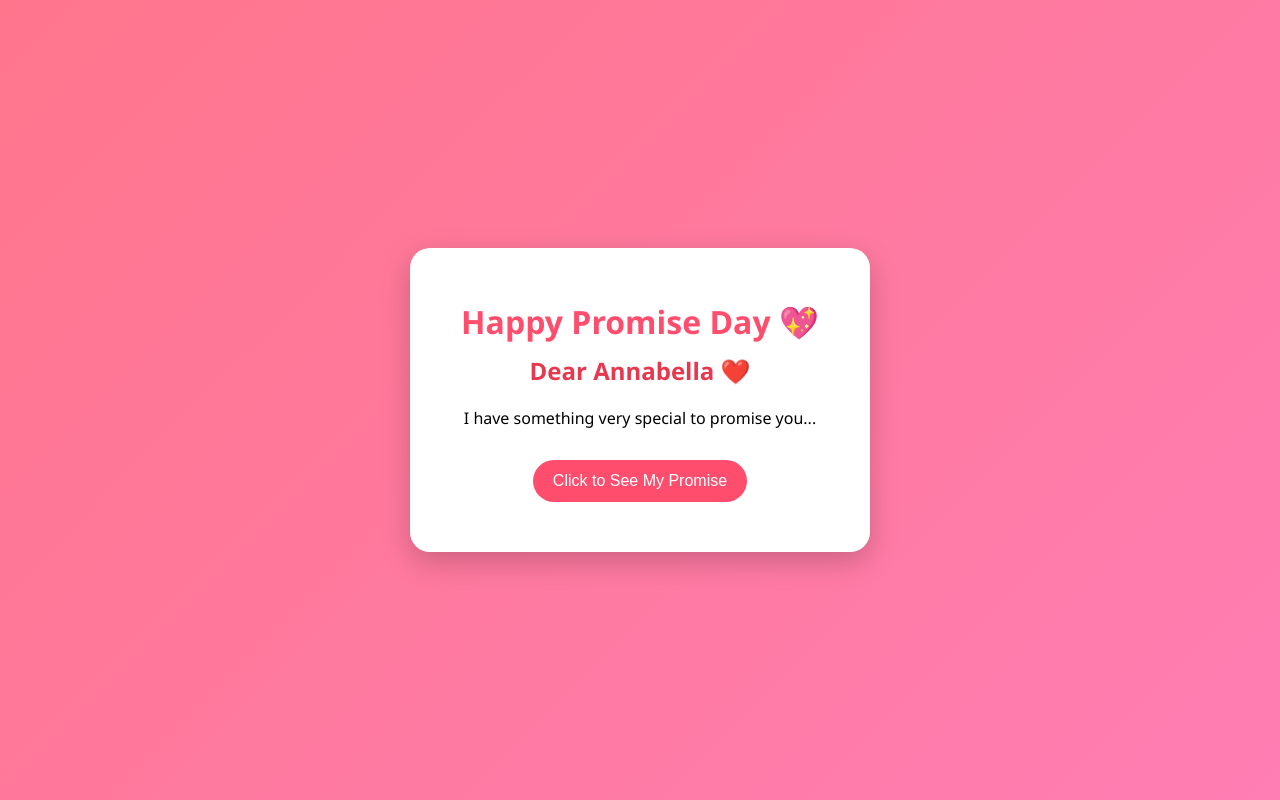
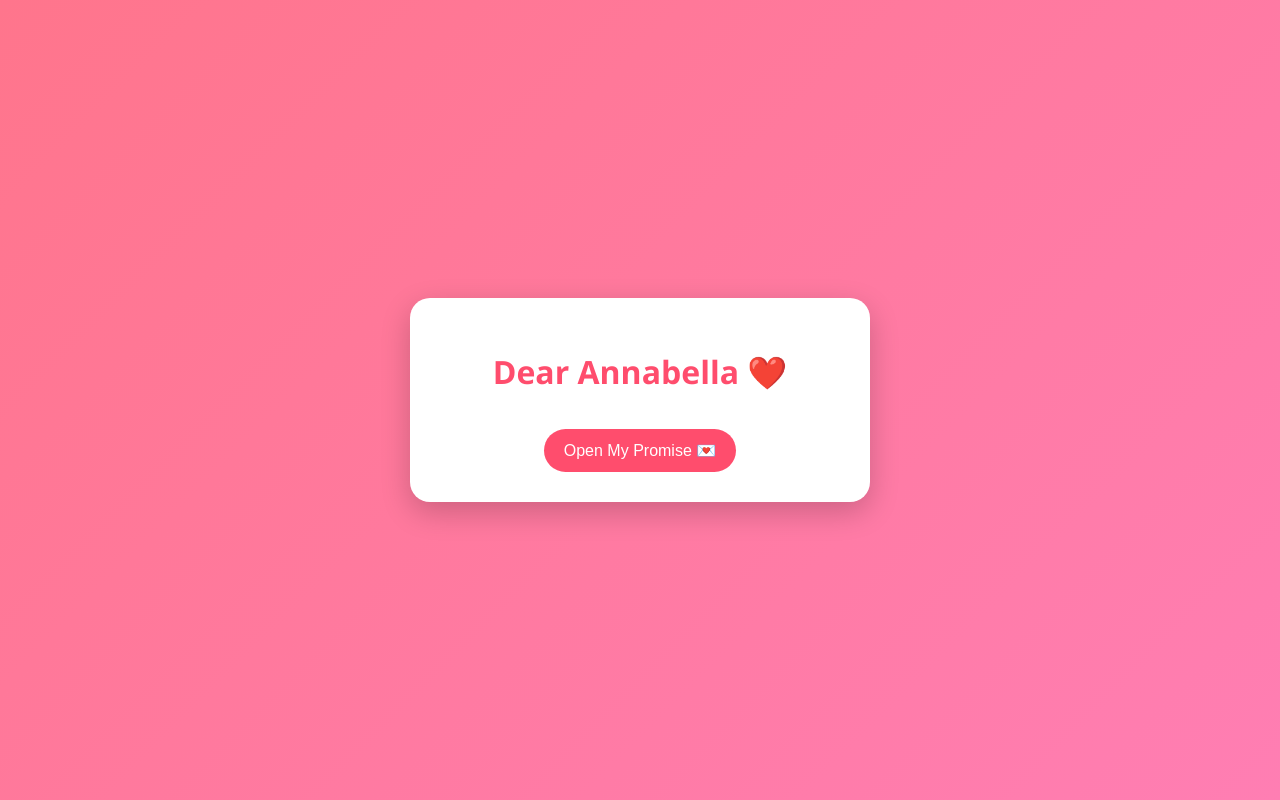
Before and after one commit to kapilbalodi/Annabella, a plain HTML site: page index.html in a window 1280 px wide. Drawn offline with Linux system fonts and the light colour scheme.

Commit message:
Update index.html

```diff
--- a/index.html
+++ b/index.html
@@ -9,14 +9,12 @@
 <body>
 
   <div class="container">
-    <h1>Happy Promise Day 💖</h1>
-    <h2>Dear Annabella ❤️</h2>
-    <p>I have something very special to promise you...</p>
+    <h1>Dear Annabella ❤️</h1>
+    <div id="typingText"></div>
+    <button onclick="startTyping()">Open My Promise 💌</button>
+  </div>
 
-    <button onclick="showPromise()">Click to See My Promise</button>
-
-    <div id="promiseText" class="hidden"></div>
-  </div>
+  <audio id="typingSound" src="typing.mp3" preload="auto"></audio>
 
   <script src="script.js"></script>
 </body>
```
